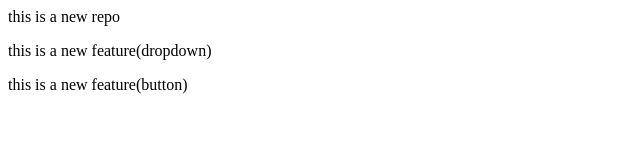
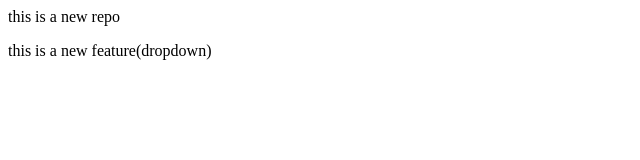
Before and after one commit to Rono-Rj/localRepo, a plain HTML site: page index.html in a window 1280 px wide. Shown: the whole page, without its empty margins (0-640 px from the left). Drawn offline with Linux system fonts and the light colour scheme.

```diff
--- a/index.html
+++ b/index.html
@@ -1,3 +1,3 @@
 <p>this is a new repo</p>
 <p>this is a new feature(dropdown)</p>
-<p>this is a new feature(button)</p>
+<!-- <p>this is a new feature(button)</p> -->
```
